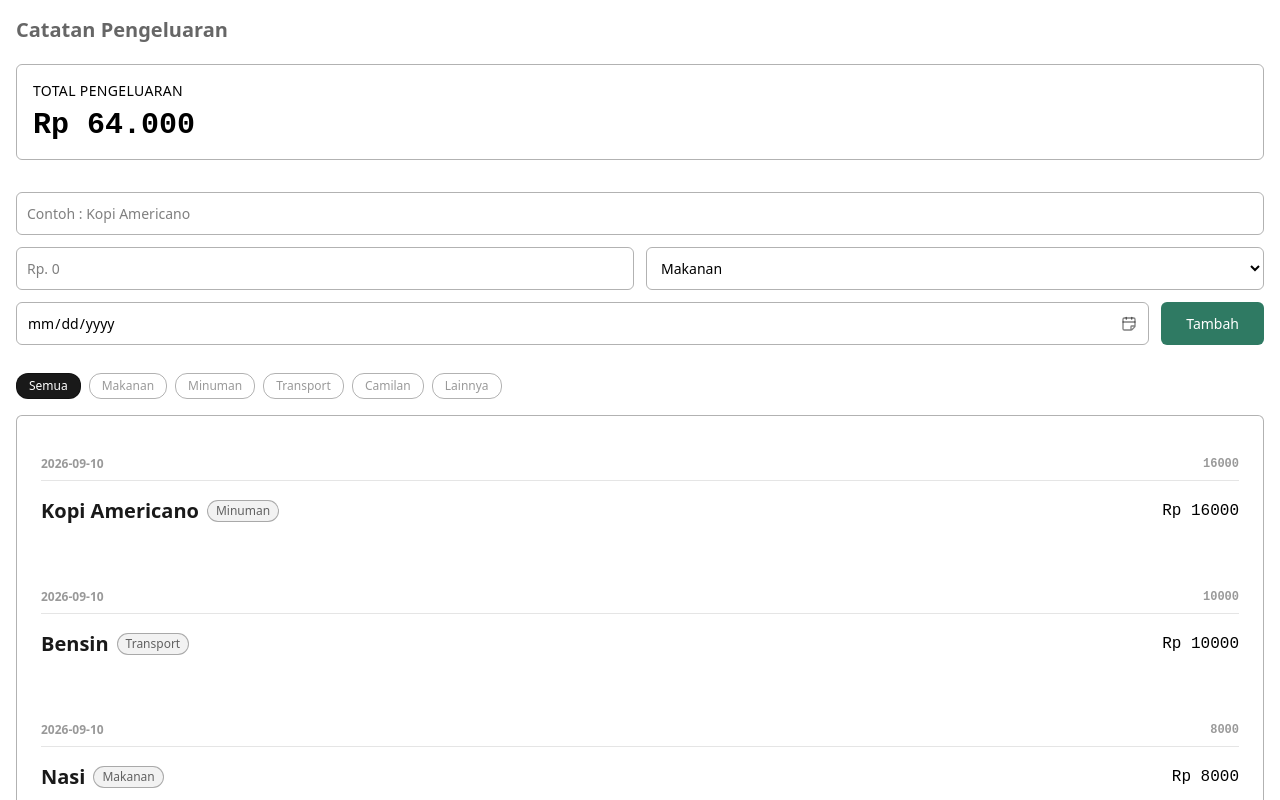
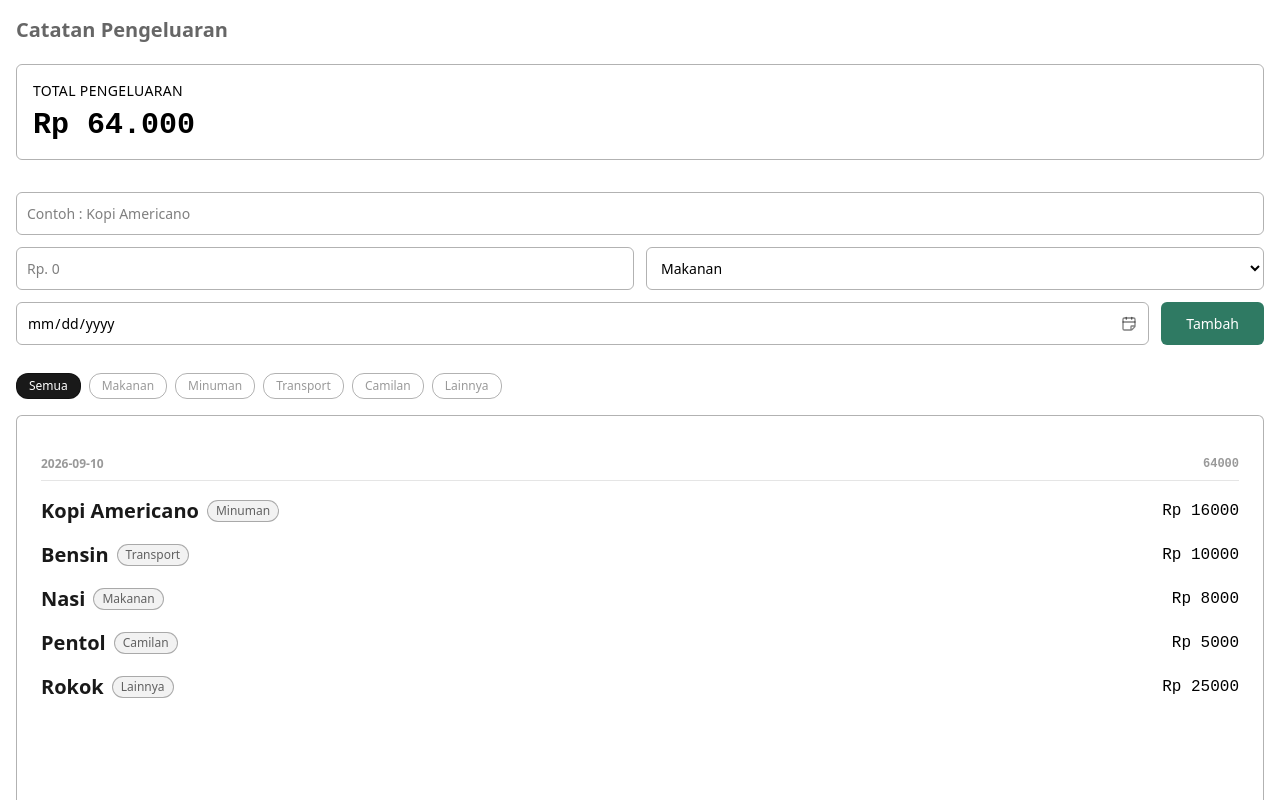
Before and after one commit to egrjati/CatatanPengeluaran, a React (Vite) app: page / in a window 1280 px wide. Shown: the top 800 px of the page. Built offline with nearby package versions, Linux system fonts and the light colour scheme.

Commit message:
Kelompokkan, object -> array agar bisa di .map()

```diff
--- a/src/components/pengeluaran/TableBoard.jsx
+++ b/src/components/pengeluaran/TableBoard.jsx
@@ -20,19 +20,42 @@ function TableBoard({ datas }) {
     );
   }
 
+  // Pengelompokan sesuai dengan data tanggal
+  const perTanggal = datas.reduce((kelompok, item) => {
+    const kunci = item.tanggal;
+    const isiLama = kelompok[kunci] || [];
+    kelompok[kunci] = [...isiLama, item];
+    return kelompok;
+  }, {});
+
+  // sort by tanggal terbaru
+  const tanggalUrut = Object.entries(perTanggal).sort((a, b) =>
+    b[0].localeCompare(a[0]),
+  );
+
+  console.log(tanggalUrut);
+
   return (
     <div className="mt-4 w-full px-6 py-10 rounded-md bg-white border border-black/30 flex flex-col ">
-      {datas.map((item) => (
-        <section key={item.id}>
+      {tanggalUrut.map(([tanggal, items]) => {
+        // subtotal per tanggal
+        const subtotal = items.reduce((total, item) => total + item.jumlah, 0);
+
+        return (
+        <section key={tanggal}>
           <div className="mb-16">
             {/* tgl & total harga */}
             <div className="flex justify-between font-semibold text-black/40 text-xs">
-              <p>{item.tanggal}</p>
-              <p className="font-angka">{item.jumlah}</p>
+              <p>{tanggal}</p>
+              <p className="font-angka">{subtotal}</p>
             </div>
             <hr className="border-black/10 mt-2" />
-            {/* nama + kategori + harga */}
-            <div className="flex items-center justify-between mt-4">
+            {/* map dalam */}
+            {items.map((item) => (
+              <div
+                key={item.id}
+                className="flex items-center justify-between mt-4"
+              >
                 <div className="flex items-center gap-2">
                   <h2 className="font-semibold text-base lg:text-xl text-black/90">
                     {item.judul}
@@ -41,12 +64,16 @@ function TableBoard({ datas }) {
                     {item.kategori}
                   </p>
                 </div>
-              <p className="font-angka text-base font-light"> Rp {item.jumlah}</p>
+                <p className="font-angka text-base font-light">
+                  {" "}
+                  Rp {item.jumlah}
+                </p>
               </div>
-
+            ))}
           </div>
         </section>
-      ))}
+        );
+      })}
     </div>
   );
 }
```
Lines whose indentation alone changed are shown as unchanged.
